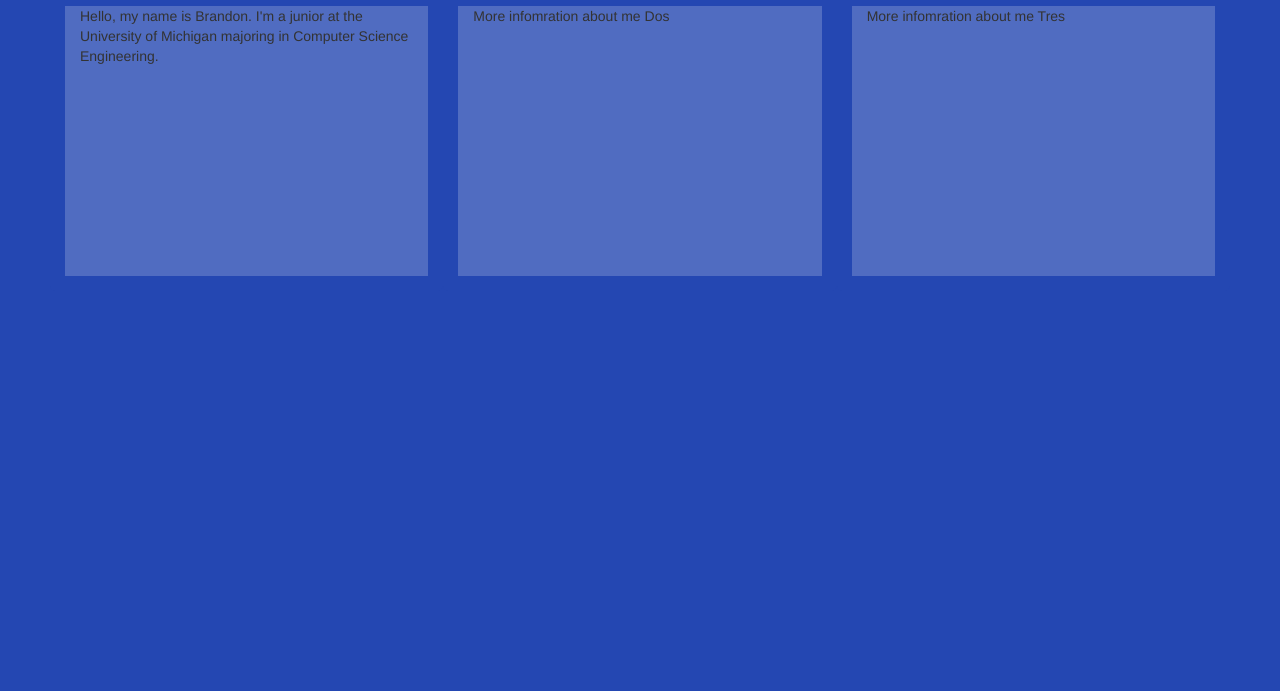
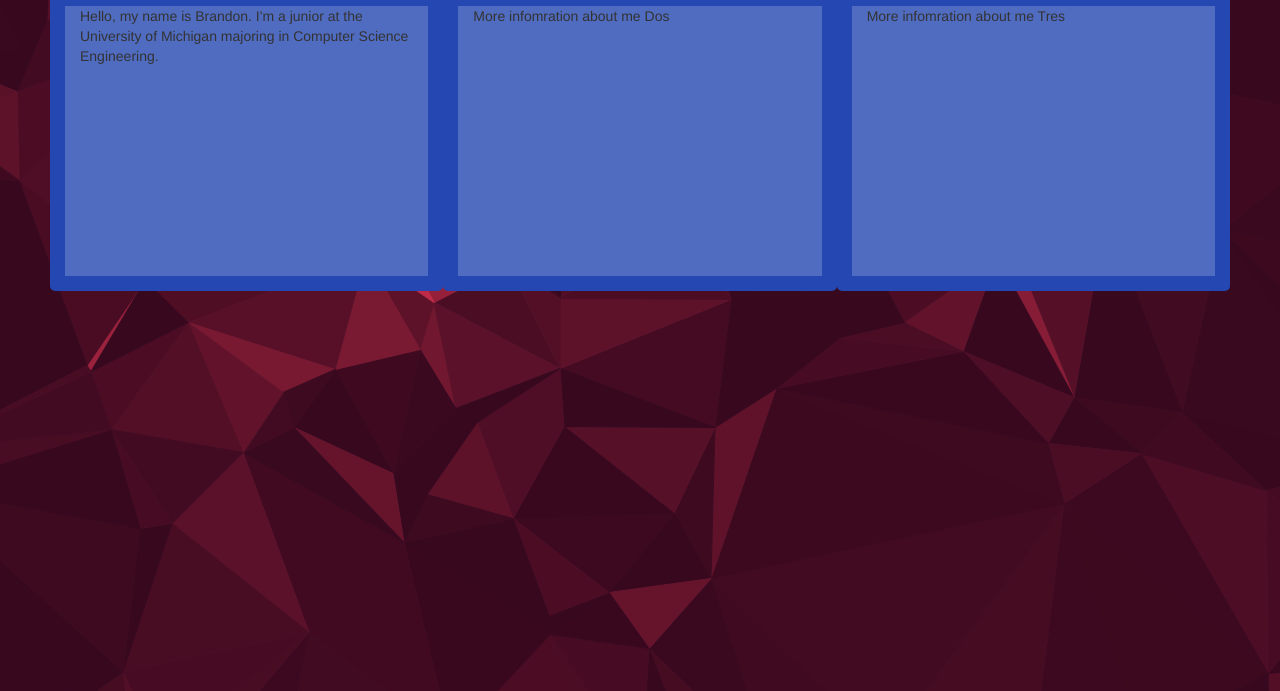
Before and after one commit to bwaggone/bwaggone.github.io, a plain HTML site: page index.html in a window 1280 px wide. Shown: the part 109-800 px from the top of the page. Drawn offline with nearby package versions, Linux system fonts and the light colour scheme.

Commit message:
Update bwaggone_css.css

```diff
--- a/bwaggone_css.css
+++ b/bwaggone_css.css
@@ -26,6 +26,7 @@ body {
   width:100%;
   height:100%;
   background-color: #2447B2;
+  background-image: url("polygons.png");
 }
 
 .background_image {
```
